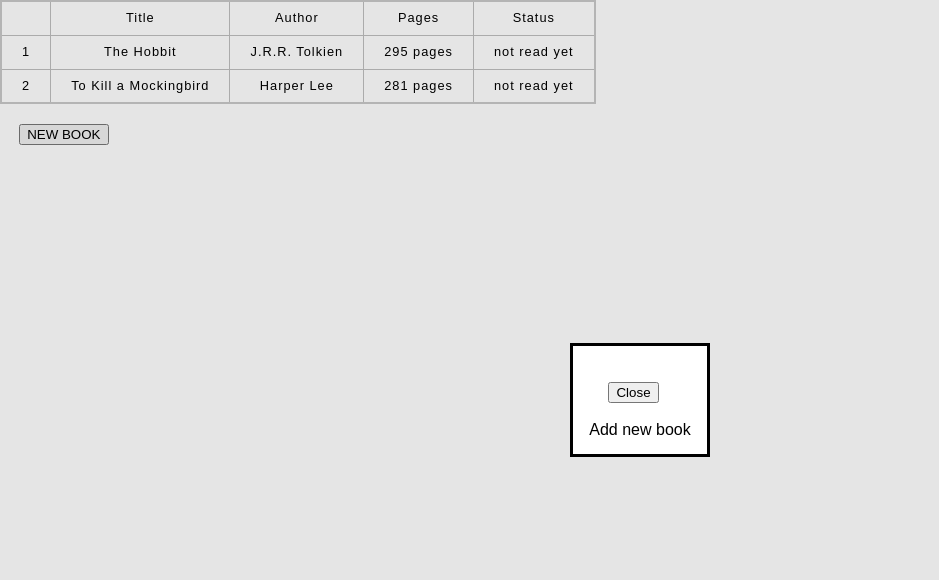
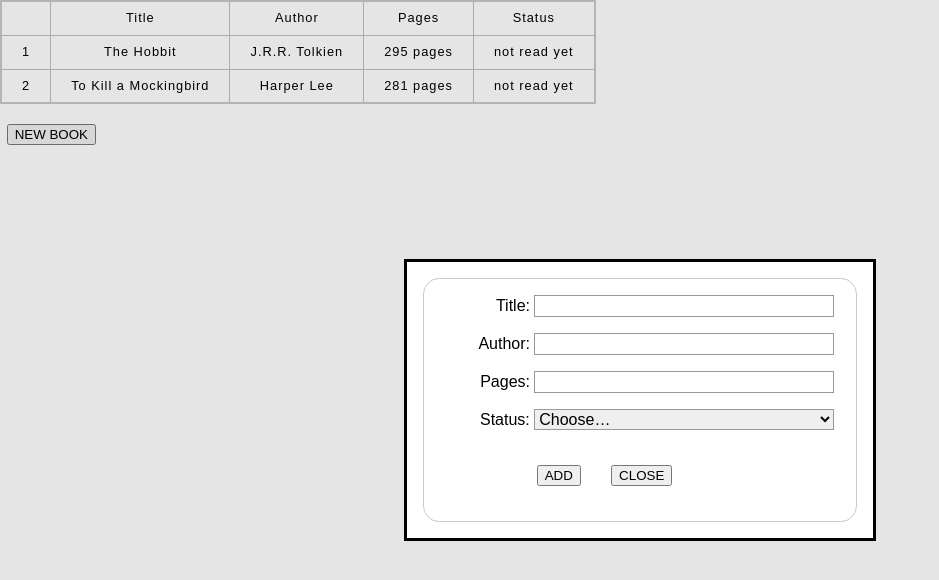
Before and after one commit to pranayadna/library-top, a plain HTML site: page index.html in a window 1280 px wide. Both pictures are taken after a click on the button "NEW BOOK". Shown: the whole page, without its empty margins (0-939 px from the left). Drawn offline with Linux system fonts and the light colour scheme.

Commit message:
Add form for adding new book item

```diff
--- a/index.html
+++ b/index.html
@@ -19,8 +19,36 @@
     </table>
 
     <dialog>
-        <button autofocus>Close</button>
-        <p>Add new book</p>
+        <form>
+            <ul>
+                <li>
+                    <label for="title">Title:</label>
+                    <input type="text" id="title" name="book_title">
+                </li>
+                <li>
+                    <label for="author">Author:</label>
+                    <input type="text" id="author" name="book_author">
+                </li>
+                <li>
+                    <label for="pages">Pages:</label>
+                    <input type="number" id="pages" name="book_pages">
+                </li>
+                <li>
+                    <label class="select-label">
+                        Status:
+                        <select>
+                            <option value="default">Choose…</option>
+                            <option>Not read yet</option>
+                            <option>Already read it</option>
+                        </select>
+                    </label>
+                </li>
+                <li class="button">
+                    <button type="submit">ADD</button>
+                    <button autofocus>CLOSE</button>
+                </li>
+            </ul>
+        </form>
     </dialog>
     <button>NEW BOOK</button>
 </body>
--- a/style.css
+++ b/style.css
@@ -71,3 +71,75 @@ td, th {
 td {
 	text-align: center;
 }
+
+/* Form */
+form {
+	/* Center the form on the page */
+	margin: 0 auto;
+	width: 400px;
+	/* Form outline */
+	padding: 1em;
+	border: 1px solid #ccc;
+	border-radius: 1em;
+}
+
+ul {
+	list-style: none;
+	padding: 0;
+	margin: 0;
+}
+
+form li + li {
+	margin-top: 1em;
+}
+
+label {
+	/* Uniform size & alignment */
+	display: inline-block;
+	width: 90px;
+	text-align: right;
+}
+
+input,
+select {
+	/* To make sure that all text fields have the same font settings
+		By default, textareas have a monospace font */
+	font: 1em sans-serif;
+
+	/* Uniform text field size */
+	width: 300px;
+	box-sizing: border-box;
+
+	/* Match form field borders */
+	border: 1px solid #999;
+}
+
+input:focus,
+select:focus {
+	/* Additional highlight for focused elements */
+	border-color: #000;
+}
+
+.select-label {
+	display: inline;
+	margin-left: 40px;
+}
+
+textarea {
+	/* Align multiline text fields with their labels */
+	vertical-align: top;
+
+	/* Provide space to type some text */
+	height: 5em;
+}
+
+.button {
+	/* Align buttons with the text fields */
+	padding-left: 90px; /* same size as the label elements */
+}
+
+button {
+	/* This extra margin represent roughly the same space as the space
+		between the labels and their text fields */
+	margin-left: 0.5em;
+}
```
